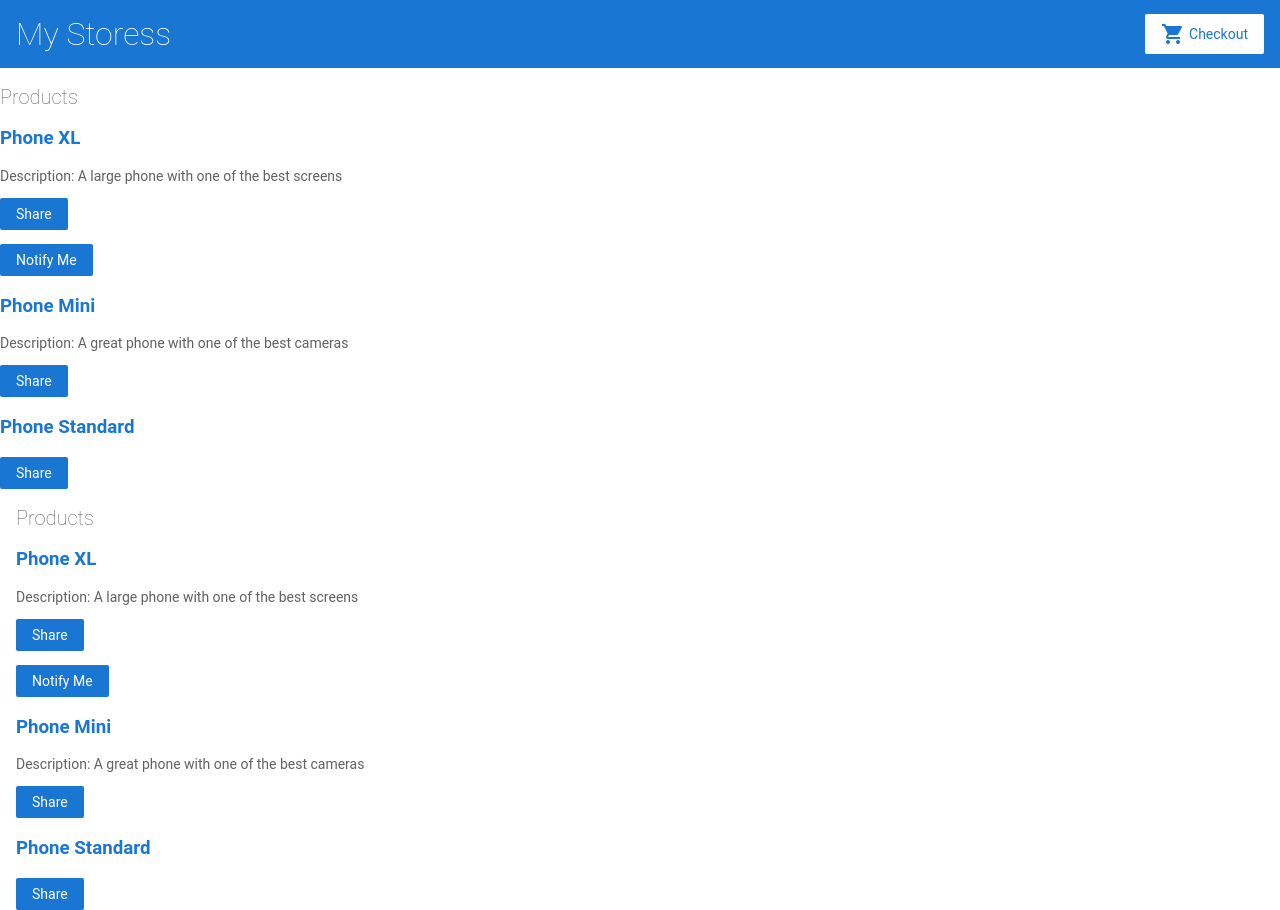
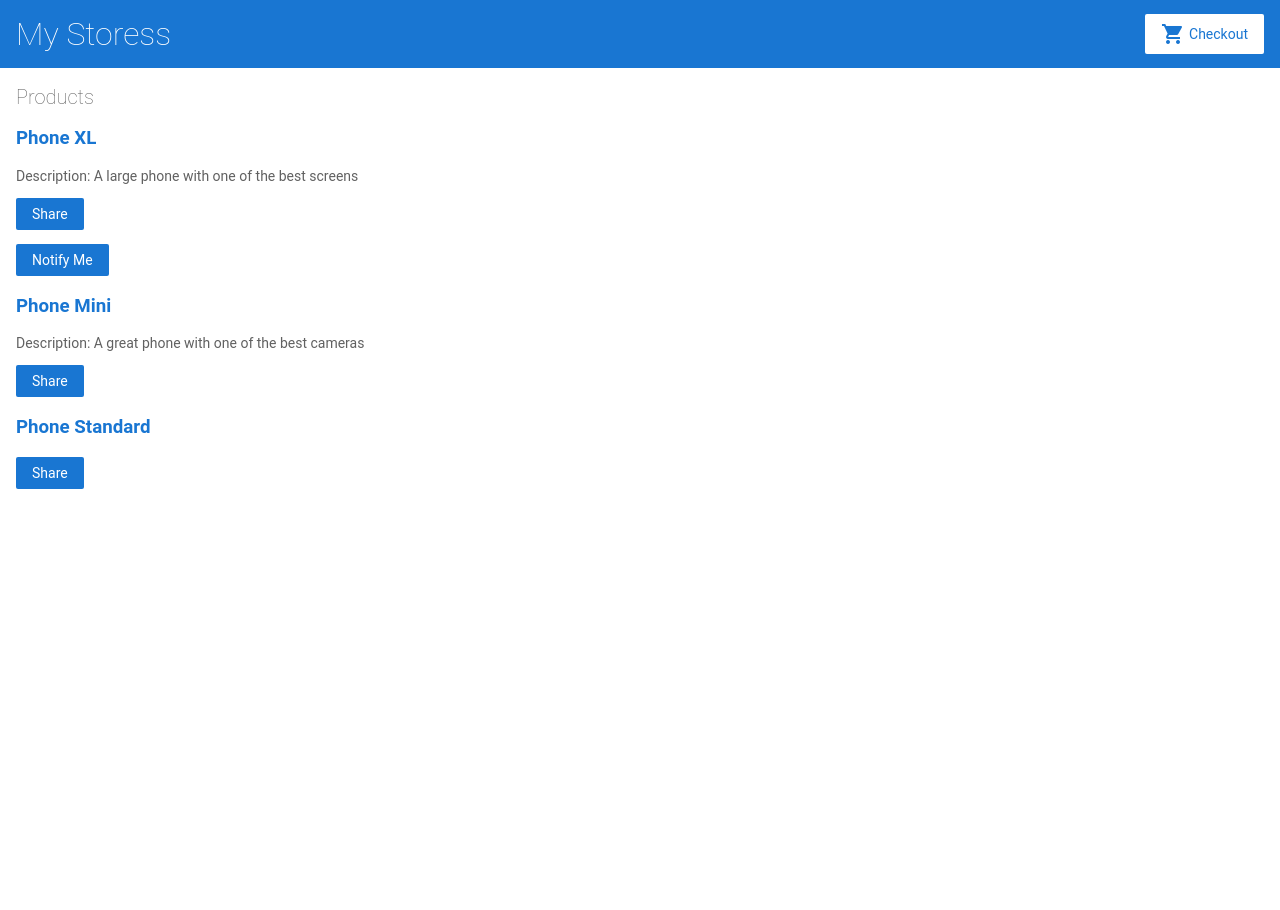
Before and after one commit to Delian4o-web/AngularStoreExample, an Angular app in the folder store-example/: page / in a window 1280 px wide. After the commit the page ends 800 px from the top, so only its background shows below. Built offline with nearby package versions, Linux system fonts and the light colour scheme.

Commit message:
Remove Product List

```diff
--- a/store-example/src/app/app.component.html
+++ b/store-example/src/app/app.component.html
@@ -1,4 +1,4 @@
-<app-top-bar></app-top-bar> <app-product-list></app-product-list>
+<app-top-bar></app-top-bar>
 
 <div class="container">
   <router-outlet></router-outlet>
```
